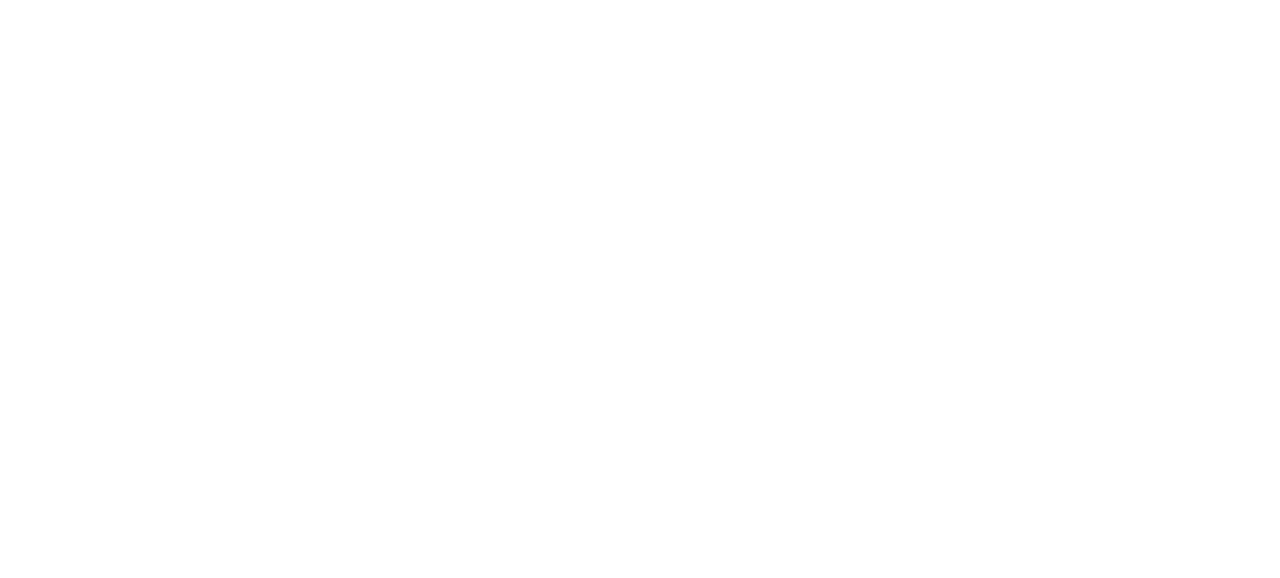
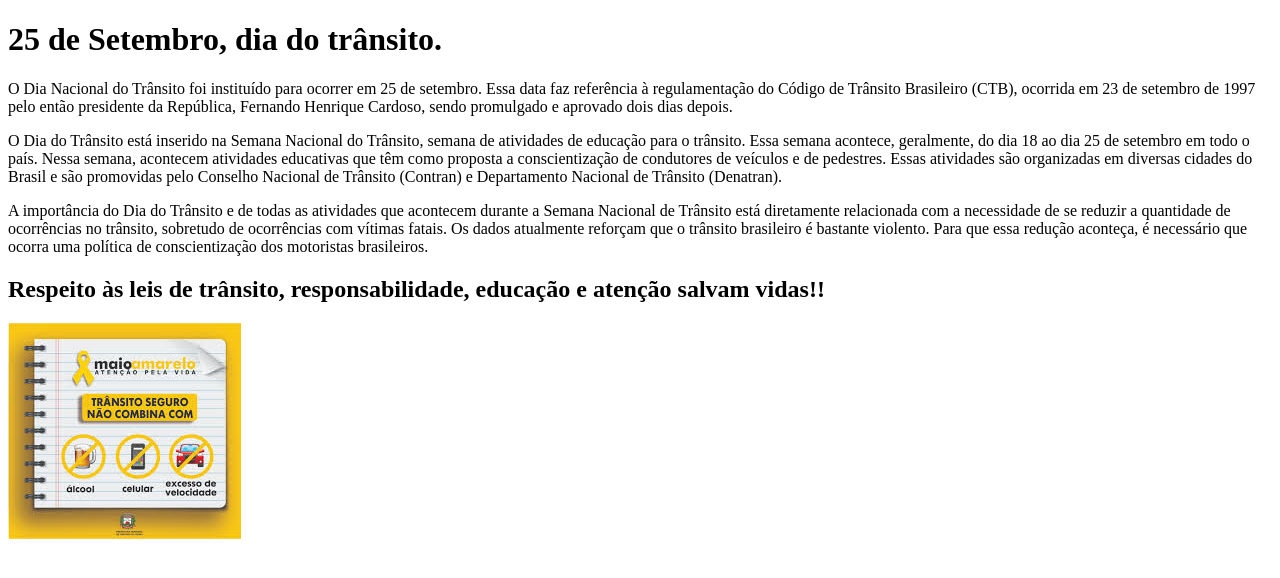
Before and after one commit to 10-GEOVANA/transito, a plain HTML site: page index.html in a window 1280 px wide. Drawn offline with Linux system fonts and the light colour scheme.

Commit message:
Add files via upload

```diff
--- a/index.html
+++ b/index.html
@@ -7,6 +7,11 @@
     <title>Document</title>
 </head>
 <body>
-
+    <h1> 25 de Setembro, dia do trânsito. </h1>
+    <p>O Dia Nacional do Trânsito foi instituído para ocorrer em 25 de setembro. Essa data faz referência à regulamentação do Código de Trânsito Brasileiro (CTB), ocorrida em 23 de setembro de 1997 pelo então presidente da República, Fernando Henrique Cardoso, sendo promulgado e aprovado dois dias depois.</p>
+    <p>O Dia do Trânsito está inserido na Semana Nacional do Trânsito, semana de atividades de educação para o trânsito. Essa semana acontece, geralmente, do dia 18 ao dia 25 de setembro em todo o país. Nessa semana, acontecem atividades educativas que têm como proposta a conscientização de condutores de veículos e de pedestres. Essas atividades são organizadas em diversas cidades do Brasil e são promovidas pelo Conselho Nacional de Trânsito (Contran) e Departamento Nacional de Trânsito (Denatran).</p>
+<p>A importância do Dia do Trânsito e de todas as atividades que acontecem durante a Semana Nacional de Trânsito está diretamente relacionada com a necessidade de se reduzir a quantidade de ocorrências no trânsito, sobretudo de ocorrências com vítimas fatais. Os dados atualmente reforçam que o trânsito brasileiro é bastante violento. Para que essa redução aconteça, é necessário que ocorra uma política de conscientização dos motoristas brasileiros.</p>
+<p> <h2>Respeito às leis de trânsito, responsabilidade, educação e atenção salvam vidas!! </h2></p>
+<img src="images.jpeg" alt="concientização do trânsito">
 </body>
 </html>
```
Also changed, not shown: images.jpeg (added).
